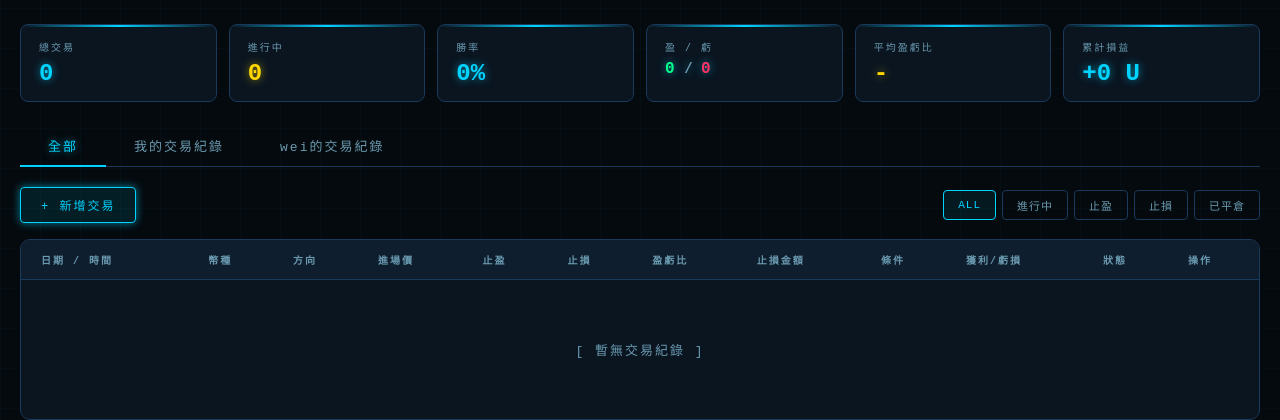
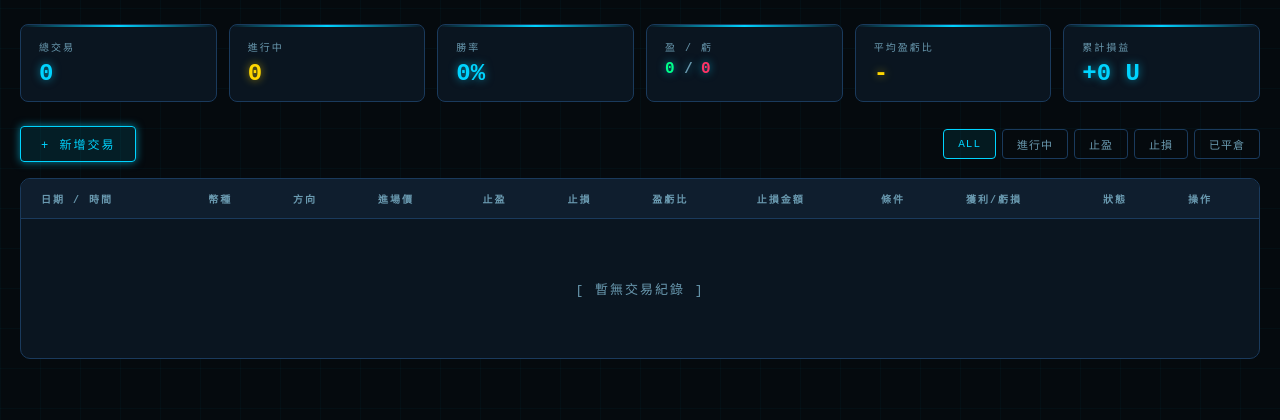
Before and after one commit to wei0904/crypto-trading-log, a Flask app: page / in a window 1280 px wide. Shown: the part 112-532 px from the top of the page. Run offline with Flask 3, Linux system fonts and the light colour scheme; data that the repository does not hold is empty.

Commit message:
remove trader tabs and selector

```diff
--- a/templates/index.html
+++ b/templates/index.html
@@ -605,13 +605,6 @@
     </div>
   </div>
 
-  <!-- Trader Tabs -->
-  <div class="trader-tabs">
-    <button class="trader-tab active" onclick="setTrader('全部', this)">全部</button>
-    <button class="trader-tab" onclick="setTrader('我', this)">我的交易紀錄</button>
-    <button class="trader-tab" onclick="setTrader('wei', this)">wei的交易紀錄</button>
-  </div>
-
   <!-- Toolbar -->
   <div class="toolbar">
     <button class="btn primary" onclick="openModal()">+ 新增交易</button>
@@ -666,13 +659,6 @@
       <div class="form-group">
         <label>時間</label>
         <input type="time" id="f-time" placeholder="HH:MM">
-      </div>
-      <div class="form-group full">
-        <label>交易者</label>
-        <div class="direction-toggle">
-          <button class="dir-btn long active" id="trader-me" onclick="setTraderForm('我')">我</button>
-          <button class="dir-btn short" id="trader-wei" onclick="setTraderForm('wei')">wei</button>
-        </div>
       </div>
       <div class="form-group full">
         <label>方向</label>
```
